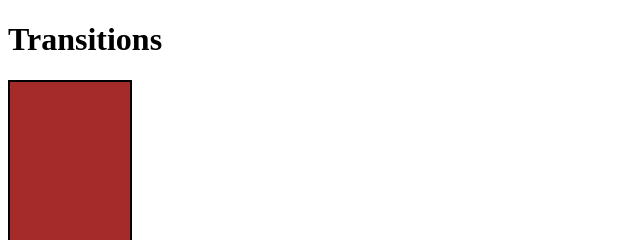
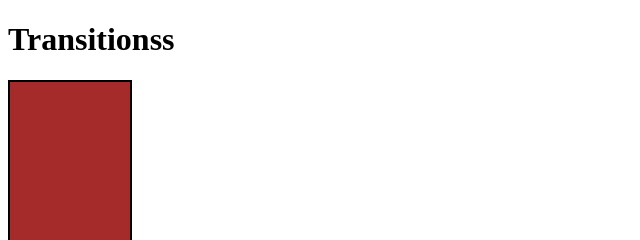
Before and after one commit to Anushaatharagonda/htmltask, a plain HTML site: page transitions.html in a window 1280 px wide. Shown: the top 240 px of the page, 0-640 px from the left. Drawn offline with Linux system fonts and the light colour scheme.

Commit message:
This is the Transitions Task

```diff
--- a/transitions.html
+++ b/transitions.html
@@ -35,7 +35,7 @@
     </style>
 </head>
 <body>
-    <h1>Transitions</h1>
+    <h1>Transitionss</h1>
     <div id="transition">
 
     </div>
```
